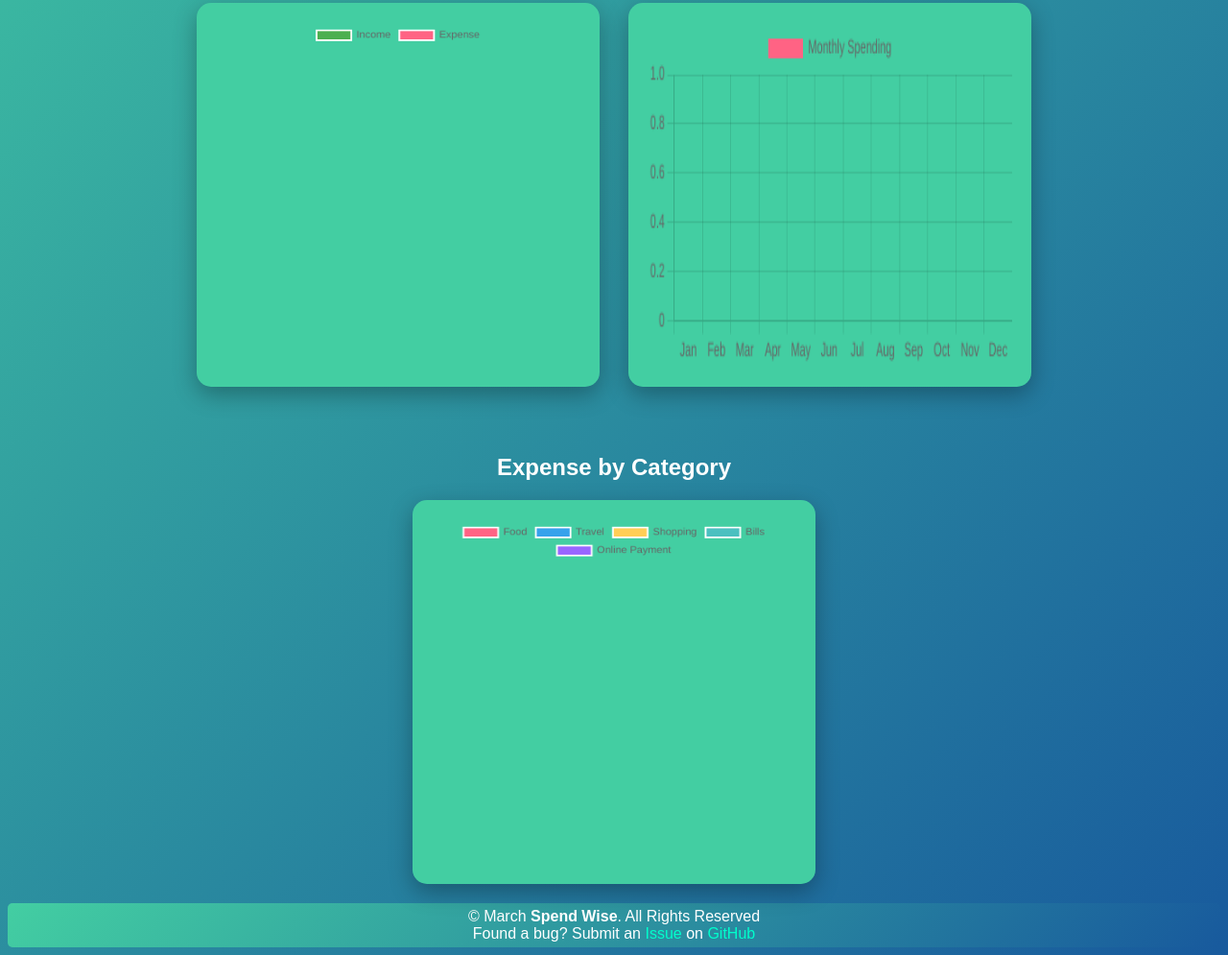
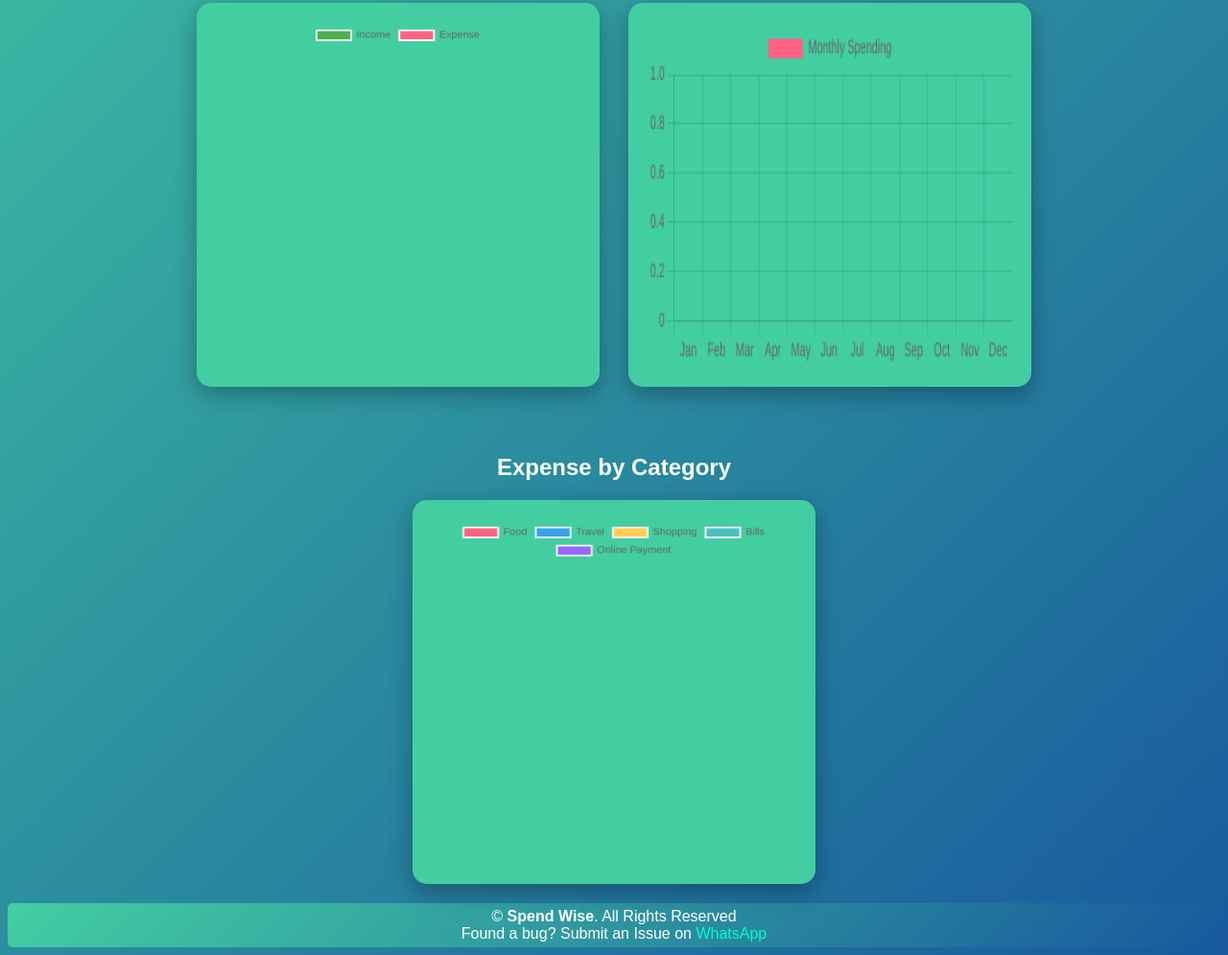
Before and after one commit to durg83034/spend_wise, a plain HTML site: page index.html in a window 1280 px wide. Shown: the part 577-1572 px from the top of the page at 96% size. Drawn offline with nearby package versions, Linux system fonts and the light colour scheme.

Commit message:
first commit
Updated copyright notice and contact method in footer.

```diff
--- a/index.html
+++ b/index.html
@@ -137,14 +137,12 @@
   <div class="container text-center">
 
     <div class="copyright-1">
-      © March <b>Spend Wise</b>. All Rights Reserved
+      ©  <b>Spend Wise</b>. All Rights Reserved
     </div>
 
     <div class="copyright-2">
-      Found a bug? Submit an
-      <a href="https://github.com/durg83034/issues/new" target="_blank">Issue</a>
-      on
-      <a href="https://github.com/durg8303" target="_blank">GitHub</a>
+      Found a bug? Submit an Issue on
+      <a href="https://wa.me/+918303439046" target="_blank"> WhatsApp</a>
     </div>
 
   </div>
```
